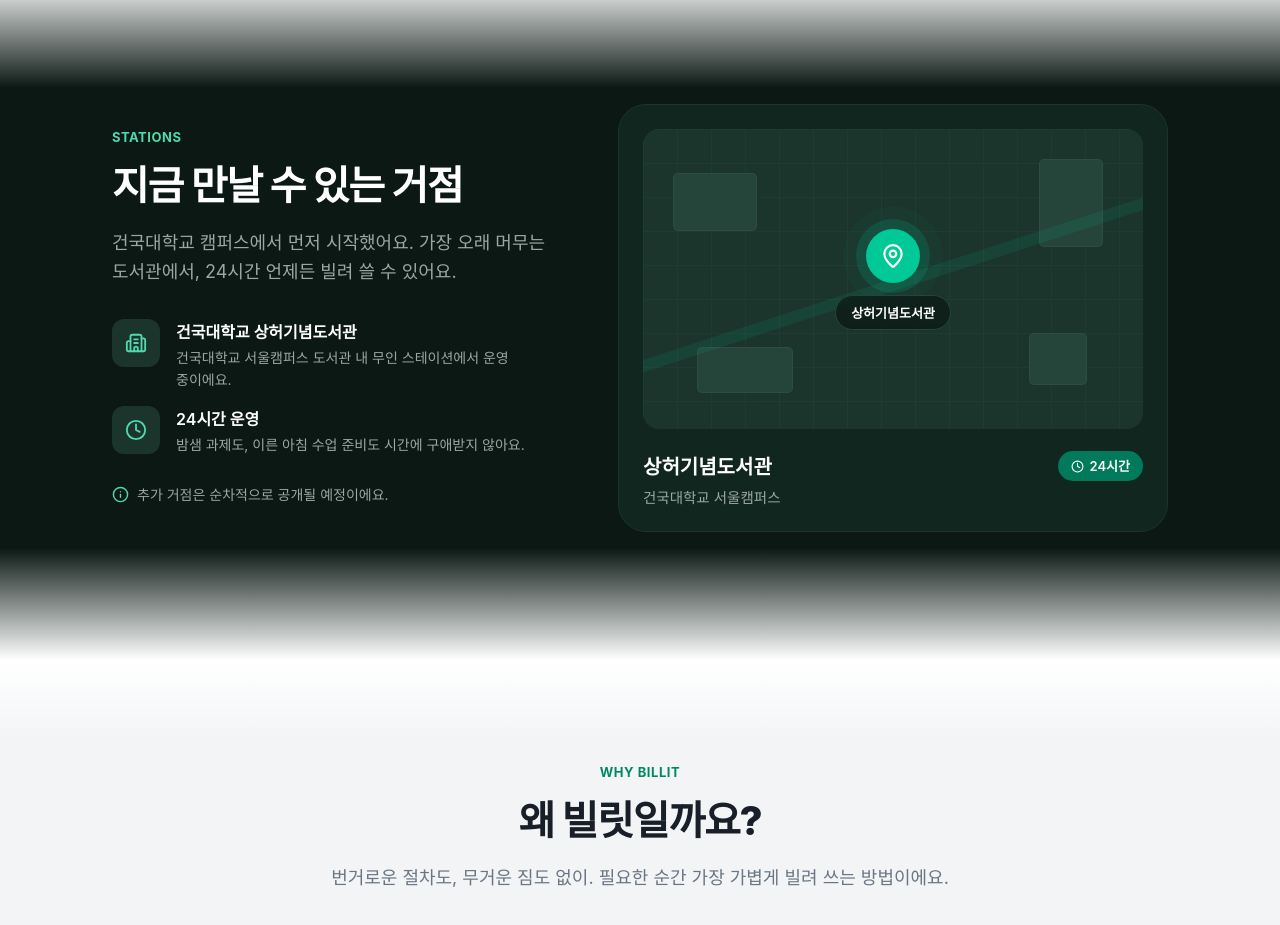
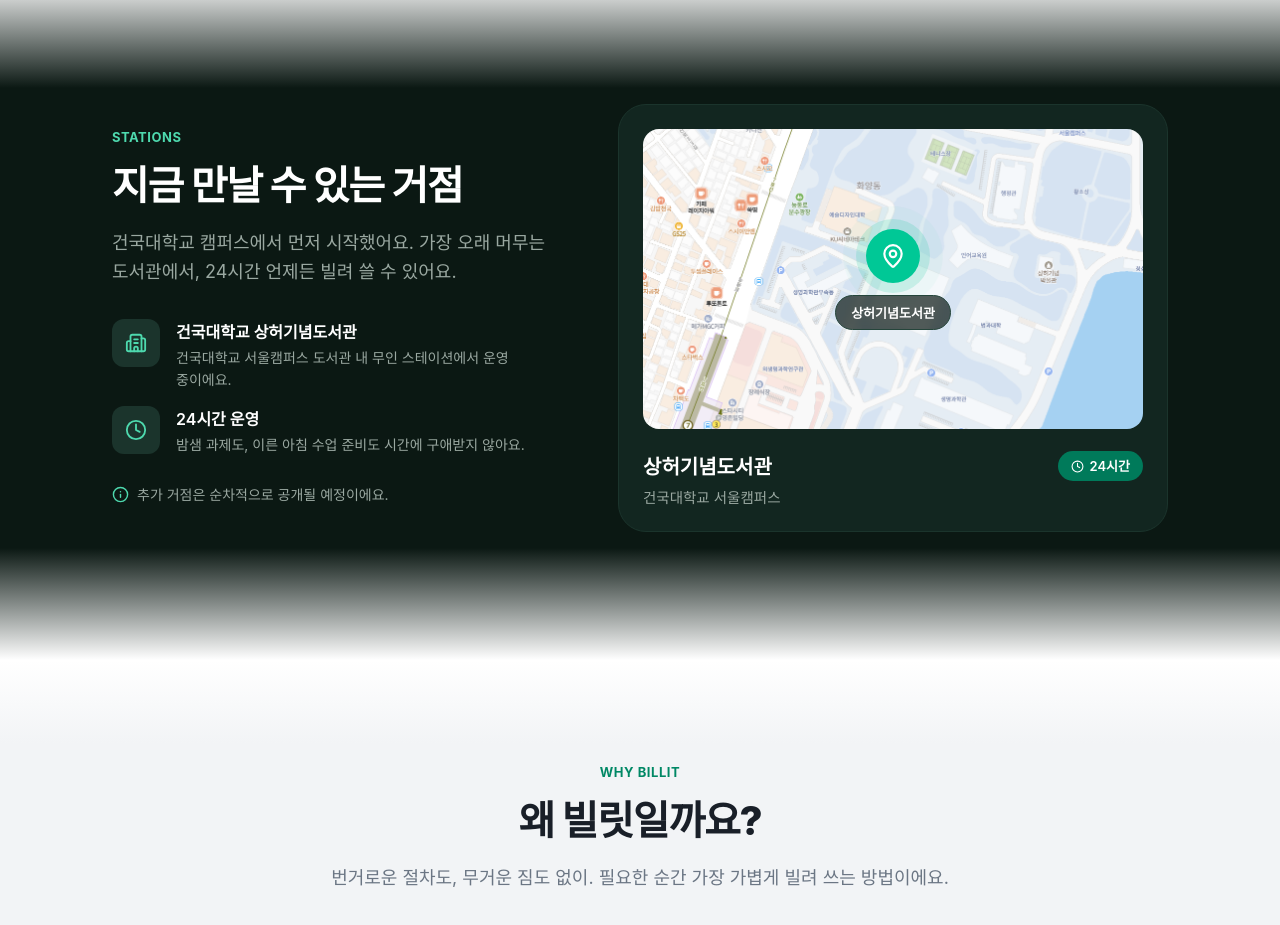
Before and after one commit to prienz2025/billit-website, a website: page index.html in a window 1280 px wide. Shown: the part 2880-3805 px from the top of the page. Drawn offline with nearby package versions, Linux system fonts and the light colour scheme; a web font is replaced by a local one.

Commit message:
Feat: 스테이션 지도 실제 이미지(ku-location) 적용

```diff
--- a/assets/site.css
+++ b/assets/site.css
@@ -569,7 +569,12 @@ h1, h2, h3, h4, p { margin: 0; }
   background-image: linear-gradient(var(--dark-600) 1px, transparent 1px), linear-gradient(90deg, var(--dark-600) 1px, transparent 1px);
   background-size: 34px 34px;
 }
-/* abstract campus blocks behind the pin */
+/* real location map image */
+.map-img { position: absolute; inset: 0; width: 100%; height: 100%; object-fit: cover; }
+/* hide the abstract grid overlay when a real map image is shown */
+.map-ph:has(.map-img)::before { display: none; }
+
+/* abstract campus blocks behind the pin (fallback when no image) */
 .map-blocks { position: absolute; inset: 0; }
 .map-blocks i {
   position: absolute; display: block; border-radius: 5px;
--- a/index.html
+++ b/index.html
@@ -229,7 +229,7 @@
 
     <div class="station-card">
       <div class="map-ph">
-        <div class="map-blocks"><i></i><i></i><i></i><i></i><i></i></div>
+        <img class="map-img" src="assets/ku-location.png" alt="건국대학교 상허기념도서관 위치 지도" loading="lazy">
         <div class="map-pin">
           <span class="pin-dot"><i data-lucide="map-pin" class="ic"></i></span>
           <span class="pin-label">상허기념도서관</span>
```
Also changed, not shown: stations.html (+1 -1 lines), 1 other file.
